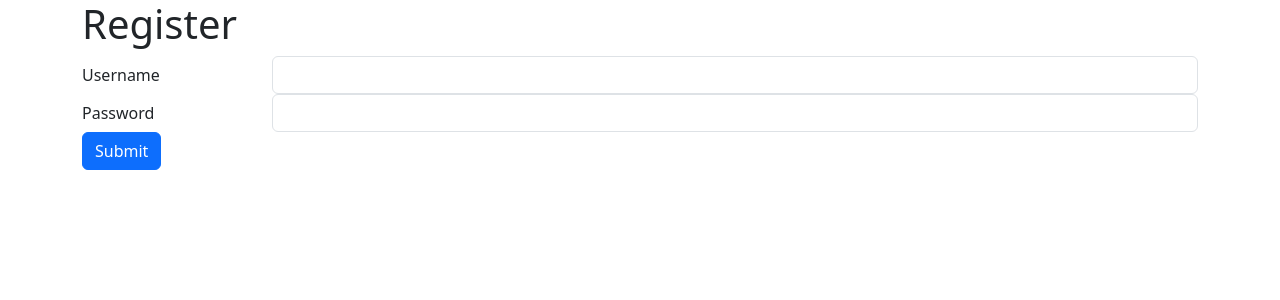
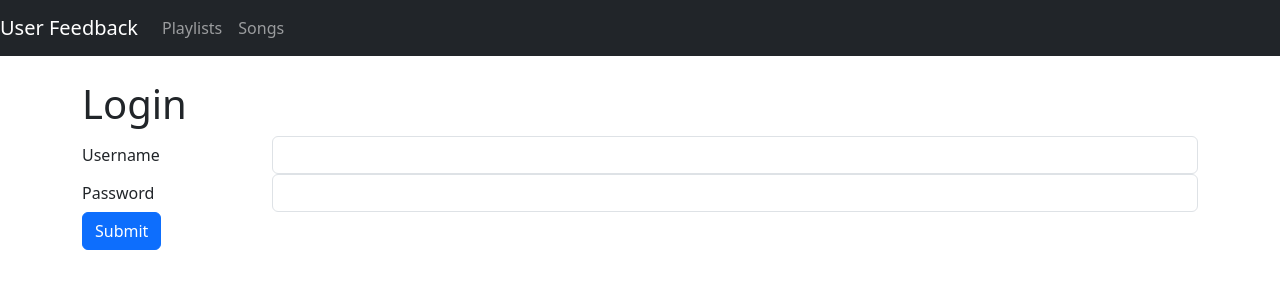
Before and after one commit to Alttaab/24.5_exercise, a Flask app: page /login in a window 1280 px wide. Shown: the top 300 px of the page. Run offline with Flask 2, Linux system fonts and the light colour scheme.

Commit message:
Adding user page.

```diff
--- a/app.py
+++ b/app.py
@@ -1,8 +1,9 @@
 from flask import Flask, redirect, render_template, request, flash, session
 from flask_debugtoolbar import DebugToolbarExtension
+from werkzeug.exceptions import Unauthorized
 
 from models import db, connect_db, User
-from forms import UserRegisterForm, UserLoginForm
+from forms import UserRegisterForm, UserLoginForm, DeleteForm
 
 app = Flask(__name__)
 app.config['SQLALCHEMY_DATABASE_URI'] = 'postgresql:///user_feedback'
@@ -80,5 +81,25 @@ def logout():
 
 @app.route("/users/<username>")
 def show_user(username):
-    return username
-    #TODO: add secret path
+
+    if "username" not in session or username != session['username']:
+        raise Unauthorized()
+
+    user = User.query.get(username)
+    form = DeleteForm()
+
+    return render_template("users/user-page.html", user=user, form=form)
+
+
+@app.route("/users/<username>/delete", methods=["POST"])
+def delete_user(username):
+
+    if "username" not in session or username != session['username']:
+        raise Unauthorized()
+
+    user = User.query.get(username)
+    db.session.delete(user)
+    db.session.commit()
+    session.pop("username")
+
+    return redirect("/login")
--- a/forms.py
+++ b/forms.py
@@ -24,3 +24,16 @@ class UserLoginForm(FlaskForm):
                            validators=[InputRequired(), Length(min=1, max=20)])
     password = PasswordField("Password",
                            validators=[InputRequired(), Length(min=1, max=50)])
+
+class UserLoginForm(FlaskForm):
+    """Form for logging in a user."""
+
+    username = StringField("Username",
+                           validators=[InputRequired(), Length(min=1, max=20)])
+    password = PasswordField("Password",
+                           validators=[InputRequired(), Length(min=1, max=50)])
+
+class DeleteForm(FlaskForm):
+    """
+
+    """
--- a/templates/base.html
+++ b/templates/base.html
@@ -11,6 +11,16 @@
 </head>
 <body>
 
+  <nav class="navbar navbar-expand-lg navbar-dark bg-dark mb-4">
+    <a class="navbar-brand" href="/">User Feedback</a>
+    <ul class="navbar-nav">
+      <li class="nav-item"><a class="nav-link" href="/playlists">Playlists</a></li>
+      <li class="nav-item"><a class="nav-link" href="/songs">Songs</a></li>
+    {% if "username" in session %}
+    <li class="nav-item"><a class="nav-link" href="/logout">Logout</a></li>
+    {% endif %}
+  </ul>
+  </nav>
 
 <div class="container">
 {% block content %}
--- a/templates/users/login.html
+++ b/templates/users/login.html
@@ -6,7 +6,7 @@ Register New User
 
 {% block content %}
 
-<h1>Register</h1>
+<h1>Login</h1>
 
 <form method="POST">
 
```
Also changed, not shown: templates/users/user-page.html (+41 -25 lines).
